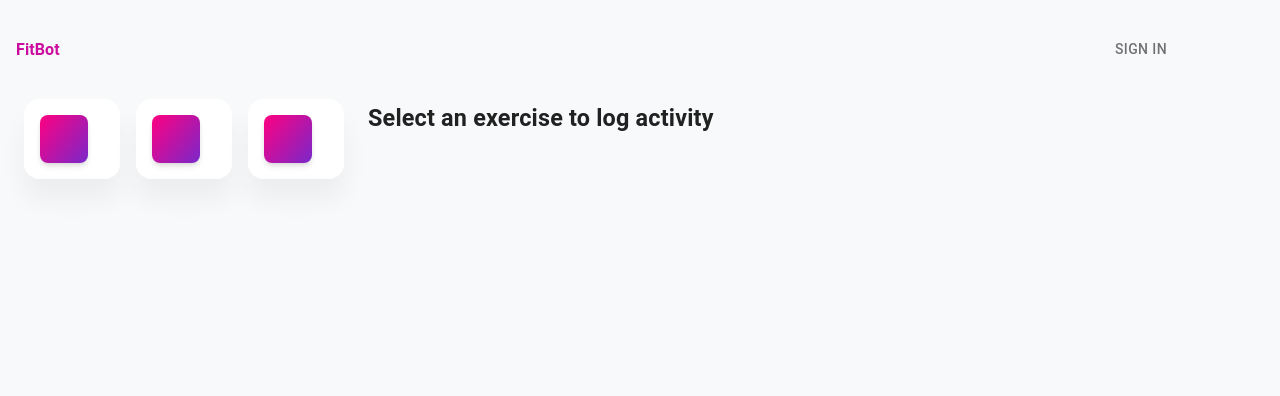
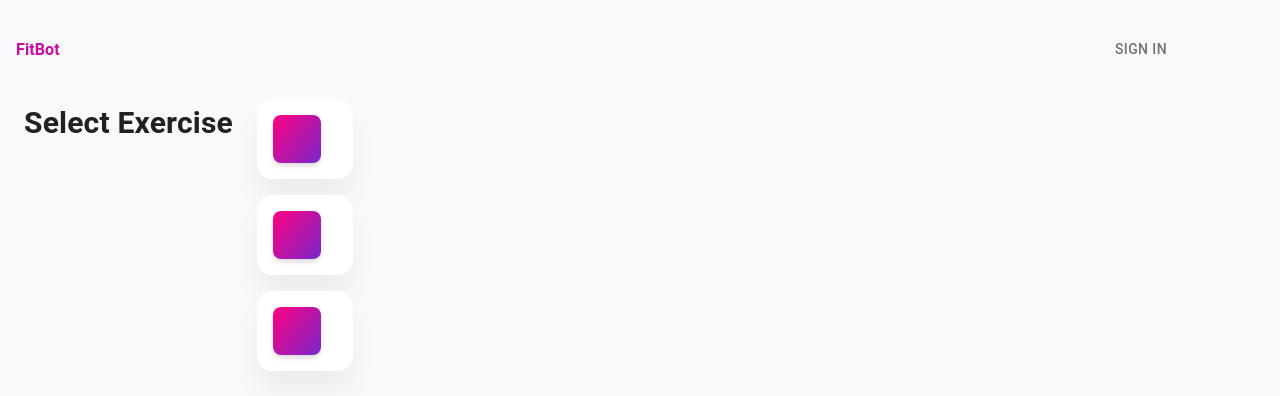
Before and after one commit to almyee/FitBot, a React (Create React App) app in the folder fitbot/frontend/: page /select-exercise in a window 1280 px wide. Shown: the top 396 px of the page. Built offline with nearby package versions, Linux system fonts and the light colour scheme; some icons are missing.

Commit message:
made cards vertical

```diff
--- a/fitbot/frontend/src/examples/Cards/StatisticsCards/MiniStatisticsCard/SelectExercise.js
+++ b/fitbot/frontend/src/examples/Cards/StatisticsCards/MiniStatisticsCard/SelectExercise.js
@@ -36,12 +36,16 @@ export default function SelectExercisePage() {
     <SoftBox p={3}>
       <Grid container spacing={3}>
         {/* Left column: MiniStatisticsCards for each exercise */}
+         <Grid item xs={12}>
+          <h2>Select Exercise</h2>
+        </Grid>
+
         <Grid item xs={12} md={4}>
-          <Grid container spacing={2}>
+          <Grid container direction="column" spacing={2}>
             {exercises.map((exercise) => (
-              <Grid item xs={12} key={exercise.id}>
+              <Grid item key={exercise.id}>
                 <MiniStatisticsCard
-                  title={{ text: exercise.title, fontWeight: "medium" }}
+                  title={{ text: exercise.title, fontWeight: "bold" }}
                   icon={exercise.icon}
                   bgColor="white"
                   direction="left"
@@ -88,9 +92,7 @@ export default function SelectExercisePage() {
                 Submit Activity
               </SoftButton>
             </SoftBox>
-          ) : (
-            <h3>Select an exercise to log activity</h3>
-          )}
+          ): null}
         </Grid>
       </Grid>
     </SoftBox>
```
